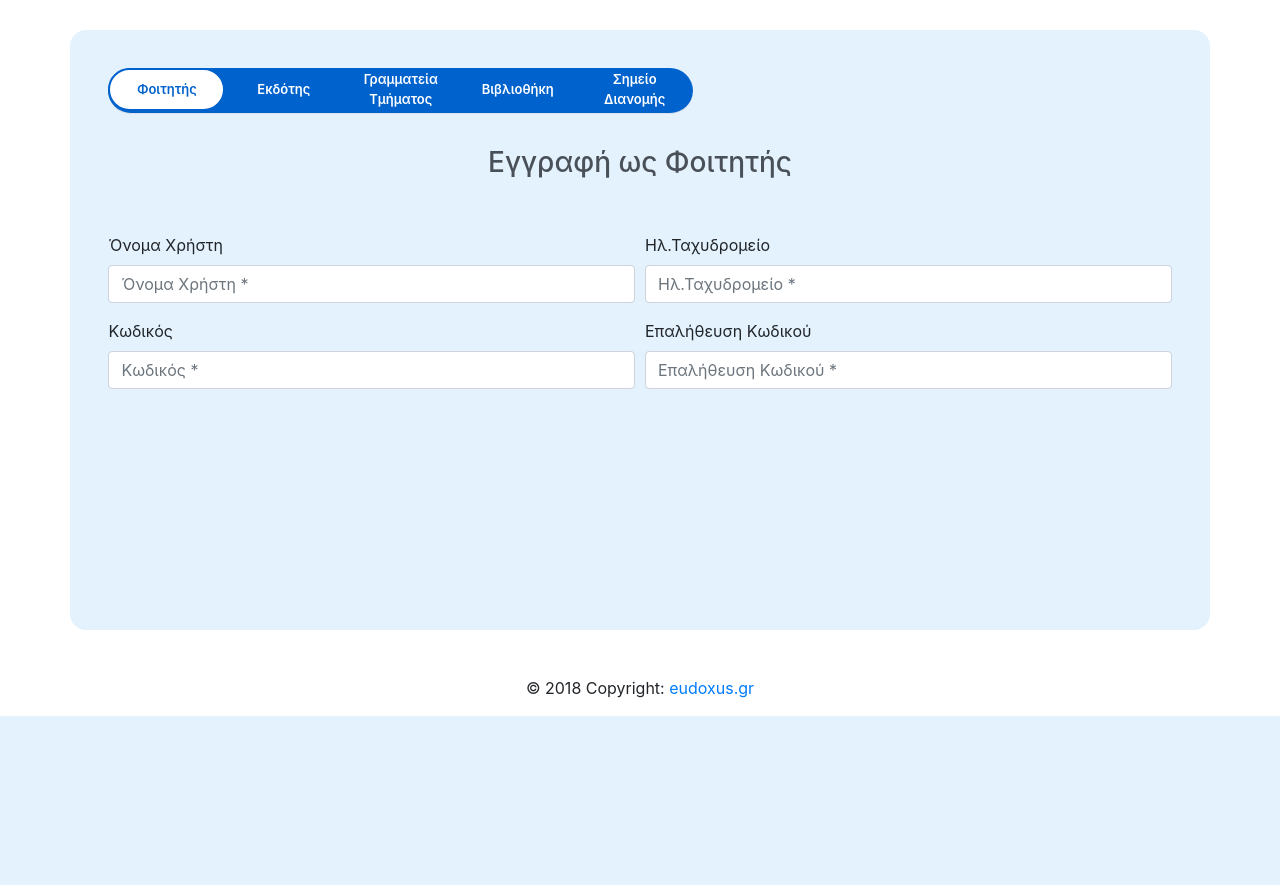
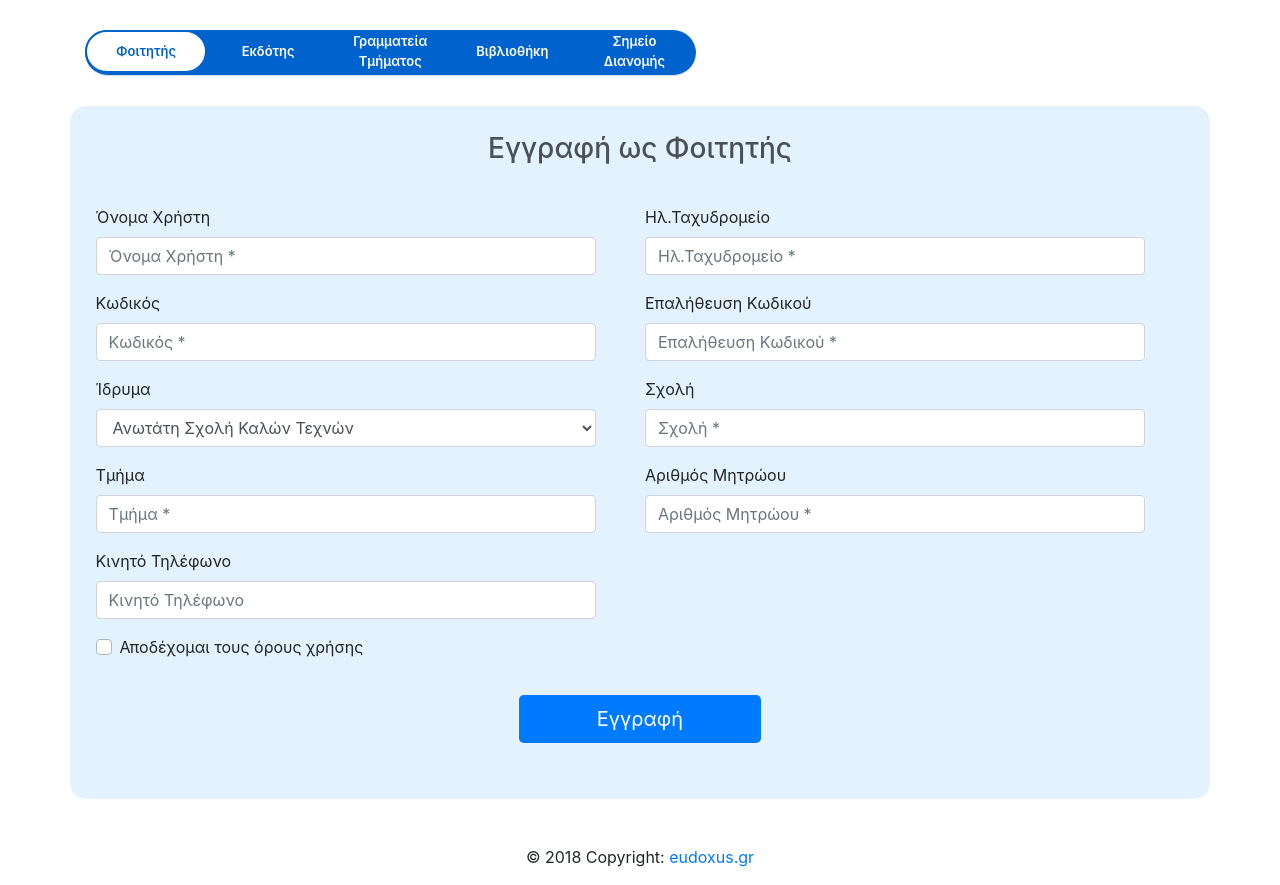
Before and after one commit to geooo109/Redesign_Eudoxus, a PHP site: page /website/php/sign_up.php in a window 1280 px wide. Shown: the part 263-1148 px from the top of the page. Before the commit the page ends 979 px from the top, so only its background shows below. Run offline with PHP 8.4, Linux system fonts and the light colour scheme; some libraries are stand-ins or nearby versions.

Commit message:
-Sign-Up page completed. -Removed Profile option from index.php,it will be visible only when someone is already logged in. -The same applies to "Sign out" button.

```diff
--- a/website/css/sign_in.css
+++ b/website/css/sign_in.css
@@ -42,12 +42,12 @@
   color: grey;
 }
 
-.card-body > div > a > button{
+.card-body > form > div > .btn{
     margin-top: 10px;
     border-radius: 5rem;
 }
 
-/* Do not underline "Σύνδεση" on hover */
+/* Do not underline "SignIn" button on hover */
 .card-body > div > a:hover{
   text-decoration: none;
 }
--- a/website/css/sign_up.css
+++ b/website/css/sign_up.css
@@ -1,9 +1,8 @@
 /* Container's styling */
 #cont{
   background: #e3f2fd;
-  padding: 3%;
+  padding: 2%;
   border-radius: 1rem;
-  height: 600px;
 }
 
 .nav-tabs{
@@ -37,16 +36,24 @@
     border-bottom-left-radius: 1.5rem;
 }
 
-.tab-content > .tab-pane > h3{
-    text-align: center;
-    margin-top: 3%;
-    margin-bottom: -15%;
-    color: #495057;
+/* Restrict the length of input bars */
+.form-group > input{
+  width:500px;
 }
 
-.signup-form{
-  /* padding: 10%; */
-  margin-top: 20%;
+/* Restrict the length of select bar */
+.form-group > select{
+  width:500px;
+}
+
+.signup-btn{
+  margin-top: 20px;
+}
+
+#cont > h3{
+    text-align: center;
+    margin-bottom: 40px;
+    color: #495057;
 }
 
 /* Register button */
@@ -67,3 +74,12 @@
   background-color: #F88101;
   color: black;
 }
+
+#inputCity{
+  width:250px;
+}
+
+#inputZip{
+    width:120px;
+    margin-left: 0px;
+}
--- a/website/php/sign_up.php
+++ b/website/php/sign_up.php
@@ -127,7 +127,7 @@
       <hr>
     </div>
 
-    <!-- breadcrumb -->
+    <!-- Βreadcrumb -->
     <div class="container">
       <nav aria-label="breadcrumb">
         <ol class="breadcrumb">
@@ -138,7 +138,7 @@
     </div>
 
     <!-- SignUp Form -->
-    <div class="container" id="cont">
+    <div class="container">
       <ul class="nav nav-tabs nav-justified" id="myTab" role="tablist">
         <li class="nav-item">
           <a class="nav-link active" id="student-tab" data-toggle="tab" href="#student" role="tab" aria-controls="student" aria-selected="true">Φοιτητής</a>
@@ -156,10 +156,13 @@
           <a class="nav-link" id="point-tab" data-toggle="tab" href="#point" role="tab" aria-controls="point" aria-selected="false">Σημείο Διανομής</a>
         </li>
       </ul>
+    </div>
     <div class="tab-content" id="myTabContent">
+
       <div class="tab-pane fade show active" id="student" role="tabpanel" aria-labelledby="student-tab">
+        <div class="container" id="cont">
           <h3 >Εγγραφή ως Φοιτητής</h3>
-          <div class="form-row signup-form">
+          <div class="form-row">
             <div class="col-md-6">
               <div class="form-group">
                 <label for="exampleInputEmail1">Όνομα Χρήστη</label>
@@ -168,12 +171,34 @@
               <div class="form-group">
                 <label for="exampleInputEmail1">Κωδικός</label>
                 <input type="password" class="form-control" placeholder="Κωδικός *" value="" />
-                <!-- <input type="text" minlength="10" maxlength="10" name="txtEmpPhone" class="form-control" placeholder="Κινητό Τηλέφωνο *" value="" /> -->
+              </div>
+              <div class="form-group">
+                <label for="inputUni">Ίδρυμα</label>
+                <select id="inputUni" class="form-control">
+                  <option selected>Ανωτάτη Σχολή Καλών Τεχνών</option>
+                  <option>Αριστοτέλειο Πανεπιστήμιο Θεσσαλονίκης</option>
+                  <option>Γεωπονικό Πανεπιστήμιο Αθηνών</option>
+                  <option>Δημοκρίτειο Πανεπιστήμιο Θράκης</option>
+                  <option>Εθνικό και Καποδιστριακό Πανεπιστήμιο Αθηνών</option>
+                  <option>Εθνικό Μετσόβιο Πoλυτεχνείο</option>
+                  <option>...</option>
+                </select>
+              </div>
+              <div class="form-group">
+                <label for="exampleInputEmail1">Τμήμα</label>
+                <input type="text" class="form-control" placeholder="Τμήμα *" value="" />
+              </div>
+              <div class="form-group">
+                <label for="exampleInputEmail1">Κινητό Τηλέφωνο</label>
+                <input type="password" class="form-control" placeholder="Κινητό Τηλέφωνο" value="" />
+              </div>
+              <div class="custom-control custom-checkbox mb-3 form-group">
+                <input type="checkbox" class="custom-control-input" id="customCheck1">
+                <label class="custom-control-label" for="customCheck1">Αποδέχομαι τους όρους χρήσης</label>
               </div>
             </div>
             <div class="col-md-6">
               <div class="form-group">
-                <!-- <input type="text" class="form-control" placeholder="Επώνυμο *" value="" /> -->
                 <label for="exampleInputEmail1">Ηλ.Ταχυδρομείο</label>
                 <input type="email" class="form-control" placeholder="Ηλ.Ταχυδρομείο *" value="" />
               </div>
@@ -182,80 +207,130 @@
                 <input type="password" class="form-control"  placeholder="Επαλήθευση Κωδικού *" value="" />
               </div>
               <div class="form-group">
+                <label for="exampleInputEmail1">Σχολή</label>
+                <input type="text" class="form-control" placeholder="Σχολή *" value="" />
+              </div>
+              <div class="form-group">
+                <label for="exampleInputEmail1">Αριθμός Μητρώου</label>
+                <input type="text" class="form-control" placeholder="Αριθμός Μητρώου *" value="" />
               </div>
             </div>
           </div>
+          <div class="container col-md-3 signup-btn">
+            <input class="btn btn-lg btn-primary btn-block" type="submit" value="Εγγραφή">
           </div>
-        <div class="tab-pane fade" id="publisher" role="tabpanel" aria-labelledby="publisher-tab">
-          <h3>Εγγραφή ως Εκδότης</h3>
-          <div class="row signup-form">
+        </div>
+      </div>
+      <div class="tab-pane fade show" id="secretary" role="tabpanel" aria-labelledby="secretary-tab">
+        <div class="container" id="cont">
+          <h3 >Εγγραφή ως Γραμματεία Τμήματος</h3>
+          <div class="form-row">
             <div class="col-md-6">
               <div class="form-group">
-              <input type="text" class="form-control" placeholder="Όνομα *" value="" />
+                <label for="exampleInputEmail1">Όνομα Χρήστη</label>
+                <input type="text" class="form-control" placeholder="Όνομα Χρήστη *" value="" />
               </div>
               <div class="form-group">
-              <input type="text" class="form-control" placeholder="Επώνυμο *" value="" />
-            </div>
-            <div class="form-group">
+                <label for="exampleInputEmail1">Κωδικός</label>
                 <input type="password" class="form-control" placeholder="Κωδικός *" value="" />
               </div>
               <div class="form-group">
-              <input type="password" class="form-control"  placeholder="Επαλήθευση Κωδικού *" value="" />
+                <label for="inputUni">Ίδρυμα</label>
+                <select id="inputUni" class="form-control">
+                  <option selected>Ανωτάτη Σχολή Καλών Τεχνών</option>
+                  <option>Αριστοτέλειο Πανεπιστήμιο Θεσσαλονίκης</option>
+                  <option>Γεωπονικό Πανεπιστήμιο Αθηνών</option>
+                  <option>Δημοκρίτειο Πανεπιστήμιο Θράκης</option>
+                  <option>Εθνικό και Καποδιστριακό Πανεπιστήμιο Αθηνών</option>
+                  <option>Εθνικό Μετσόβιο Πoλυτεχνείο</option>
+                  <option>...</option>
+                </select>
+              </div>
+              <div class="form-group">
+                <label for="exampleInputEmail1">Τμήμα</label>
+                <input type="text" class="form-control" placeholder="Τμήμα *" value="" />
               </div>
             </div>
             <div class="col-md-6">
               <div class="form-group">
+                <label for="exampleInputEmail1">Ηλ.Ταχυδρομείο</label>
                 <input type="email" class="form-control" placeholder="Ηλ.Ταχυδρομείο *" value="" />
               </div>
               <div class="form-group">
-              <input type="text" minlength="10" maxlength="10" name="txtEmpPhone" class="form-control" placeholder="Κινητό Τηλέφωνο *" value="" />
+                <label for="exampleInputEmail1">Επαλήθευση Κωδικού</label>
+                <input type="password" class="form-control"  placeholder="Επαλήθευση Κωδικού *" value="" />
+              </div>
+              <div class="form-group">
+                <label for="exampleInputEmail1">Σχολή</label>
+                <input type="text" class="form-control" placeholder="Σχολή *" value="" />
+              </div>
+              <div class="form-group">
+                <label for="inputSemester">Εξάμηνα Σπουδών</label>
+                <select id="inputSemester" class="form-control">
+                  <option selected>1</option>
+                  <option>2</option>
+                  <option>3</option>
+                  <option>4</option>
+                  <option>5</option>
+                  <option>6</option>
+                  <option>7</option>
+                  <option>8</option>
+                  <option>9</option>
+                  <option>10</option>
+                </select>
               </div>
             </div>
           </div>
-        </div>
-
-        <div class="tab-pane fade" id="point" role="tabpanel" aria-labelledby="point-tab">
-          <h3>Εγγραφή ως Σημείο Διανομής</h3>
-          <form>
-            <div class="form-row signup-form">
-              <div class="form-group col-md-6">
-                <label for="inputEmail4">Email</label>
-                <input type="email" class="form-control" id="inputEmail4" placeholder="Email">
-              </div>
-              <div class="form-group col-md-6">
-                <label for="inputPassword4">Password</label>
-                <input type="password" class="form-control" id="inputPassword4" placeholder="Password">
-              </div>
-            </div>
-            <div class="form-group">
-              <label for="inputAddress">Address</label>
-              <input type="text" class="form-control" id="inputAddress" placeholder="1234 Main St">
-            </div>
-            <div class="form-group">
-              <label for="inputAddress2">Address 2</label>
-              <input type="text" class="form-control" id="inputAddress2" placeholder="Apartment, studio, or floor">
-            </div>
           <div class="form-row">
             <div class="form-group col-md-6">
-                <label for="inputCity">City</label>
-                <input type="text" class="form-control" id="inputCity">
+              <label for="inputState">Νομός</label>
+              <select id="inputState" class="form-control">
+                <option selected>ΑΙΤΩΛ/ΝΙΑΣ</option>
+                <option>ΑΡΓΟΛΙΔΟΣ</option>
+                <option>ΑΡΚΑΔΙΑΣ</option>
+                <option>ΑΤΤΙΚΗΣ</option>
+                <option>...</option>
+              </select>
             </div>
             <div class="form-group col-md-4">
-                <label for="inputState">State</label>
-                <select id="inputState" class="form-control">
-                  <option selected>Choose...</option>
+              <label for="inputCity">Πόλη</label>
+              <select id="inputCity" class="form-control">
+                <option selected>Επιλέξτε Πόλη</option>
+                <option>Αλεξανδρούπολη</option>
+                <option>Αθήνα</option>
                 <option>...</option>
               </select>
             </div>
             <div class="form-group col-md-2">
-                <label for="inputZip">Zip</label>
+              <label for="inputZip">T.K.</label>
               <input type="text" class="form-control" id="inputZip">
             </div>
+            <div class="custom-control custom-checkbox mb-3 form-group">
+              <input type="checkbox" class="custom-control-input" id="customCheck3">
+              <label class="custom-control-label" for="customCheck3">Αποδέχομαι τους όρους χρήσης</label>
             </div>
-          </form>
+          </div>
+          <div class="container col-md-3 signup-btn">
+            <input class="btn btn-lg btn-primary btn-block" type="submit" value="Εγγραφή">
+          </div>
+        </div>
+      </div>
+      <div class="tab-pane fade show" id="publisher" role="tabpanel" aria-labelledby="publisher-tab">
+        <div class="container" id="cont">
+          <h3 >Εγγραφή ως Εκδότης</h3>
+        </div>
+      </div>
+      <div class="tab-pane fade show" id="library" role="tabpanel" aria-labelledby="library-tab">
+        <div class="container" id="cont">
+          <h3 >Εγγραφή ως Βιβλιοθήκη</h3>
+        </div>
+      </div>
+      <div class="tab-pane fade show" id="point" role="tabpanel" aria-labelledby="point-tab">
+        <div class="container" id="cont">
+          <h3 >Εγγραφή ως Σημείο Διανομής</h3>
+        </div>
       </div>
 
-      </div>
     </div>
 
 
```
Also changed, not shown: index.php (+7 -2 lines), website/php/sign_in.php (+5 -8 lines). Lines whose indentation alone changed are shown as unchanged.
